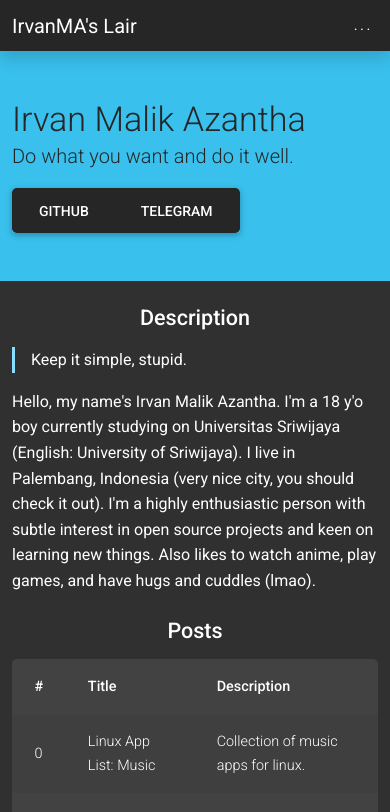
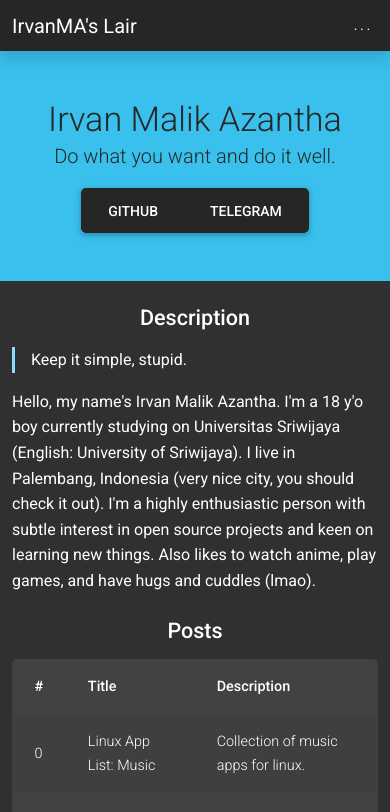
Before and after one commit to Juiux/next-port-landing, a Next.js app: page / in a window 390 px wide. Shown: the top 812 px of the page. Built offline with nearby package versions, Linux system fonts and the light colour scheme.

Commit message:
index: centers jumbotron contents when in small screen
Signed-off-by: irvanmalik48 <irvanmalik48@gmail.com>

```diff
--- a/pages/index.js
+++ b/pages/index.js
@@ -7,8 +7,9 @@ export default function Blog( {allPostsData} ) {
     <DefaultLayout title="IrvanMA's Lair" description="Do what you want and do it well.">
       <section className="bg-info text-dark pt-5 pb-5">
         <div className="container">
-          <p className="display-4 mb-0 mt-0">Irvan Malik Azantha</p>
-          <p className="lead mb-3 mt-0">Do what you want and do it well.</p>
+          <p className="display-4 mb-0 mt-0 text-center text-md-start">Irvan Malik Azantha</p>
+          <p className="lead mb-3 mt-0 text-center text-md-start">Do what you want and do it well.</p>
+          <p className="m-0 text-center text-md-start">
             <div className="btn-group btn-group-lg" role="group">
               <a className="btn btn-dark" href="https://github.com/irvanmalik48">
                 Github
@@ -17,6 +18,8 @@ export default function Blog( {allPostsData} ) {
                 Telegram
               </a>
             </div>
+          </p>
+
         </div>
       </section>
       <article className="container mt-3">
```
Lines whose indentation alone changed are shown as unchanged.
